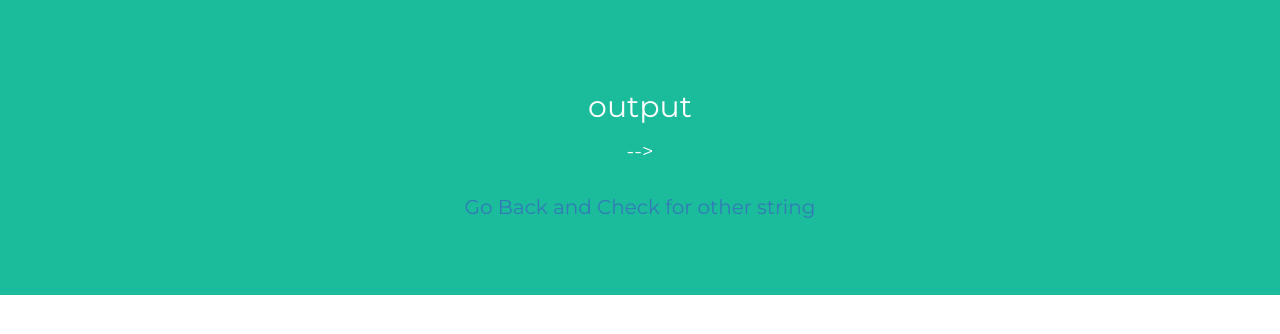
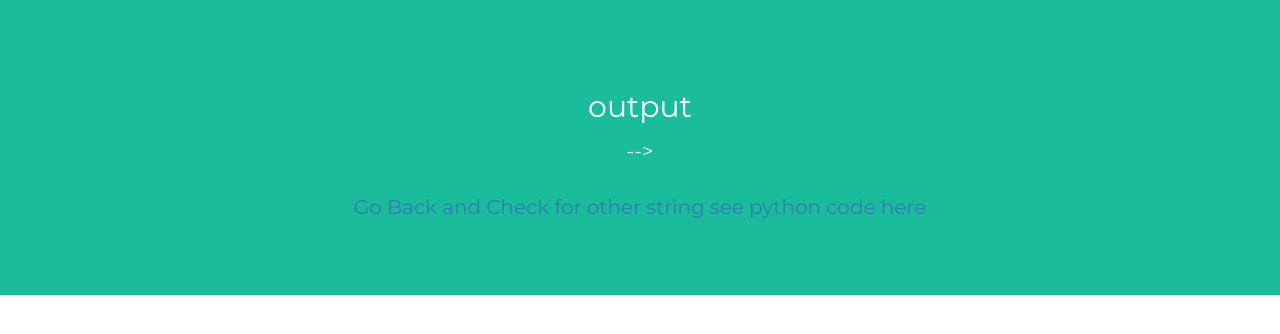
Before and after one commit to nmodem2k/maximl, a Flask app: template templates/result.html in a window 1280 px wide. Shown: the top 334 px of the page. Run offline with Flask 2, Linux system fonts and the light colour scheme; the template is opened without the code that fills it, so the values that code supplies are empty; some libraries are stand-ins or nearby versions.

Commit message:
Update result.html

```diff
--- a/templates/result.html
+++ b/templates/result.html
@@ -88,7 +88,8 @@
 
 
 <h2 style="color:red;">{{prediction}}</h2>
-<a href="https://nmodem2k.herokuapp.com/">Go Back and Check for other string</a>
+		<a href="https://nmodem2k.herokuapp.com/">Go Back and Check for other string</a>
+		<a href="https://github.com/nmodem2k/maximl/blob/main/logic.py">see python code here</a>
 
 </div>
 
```
